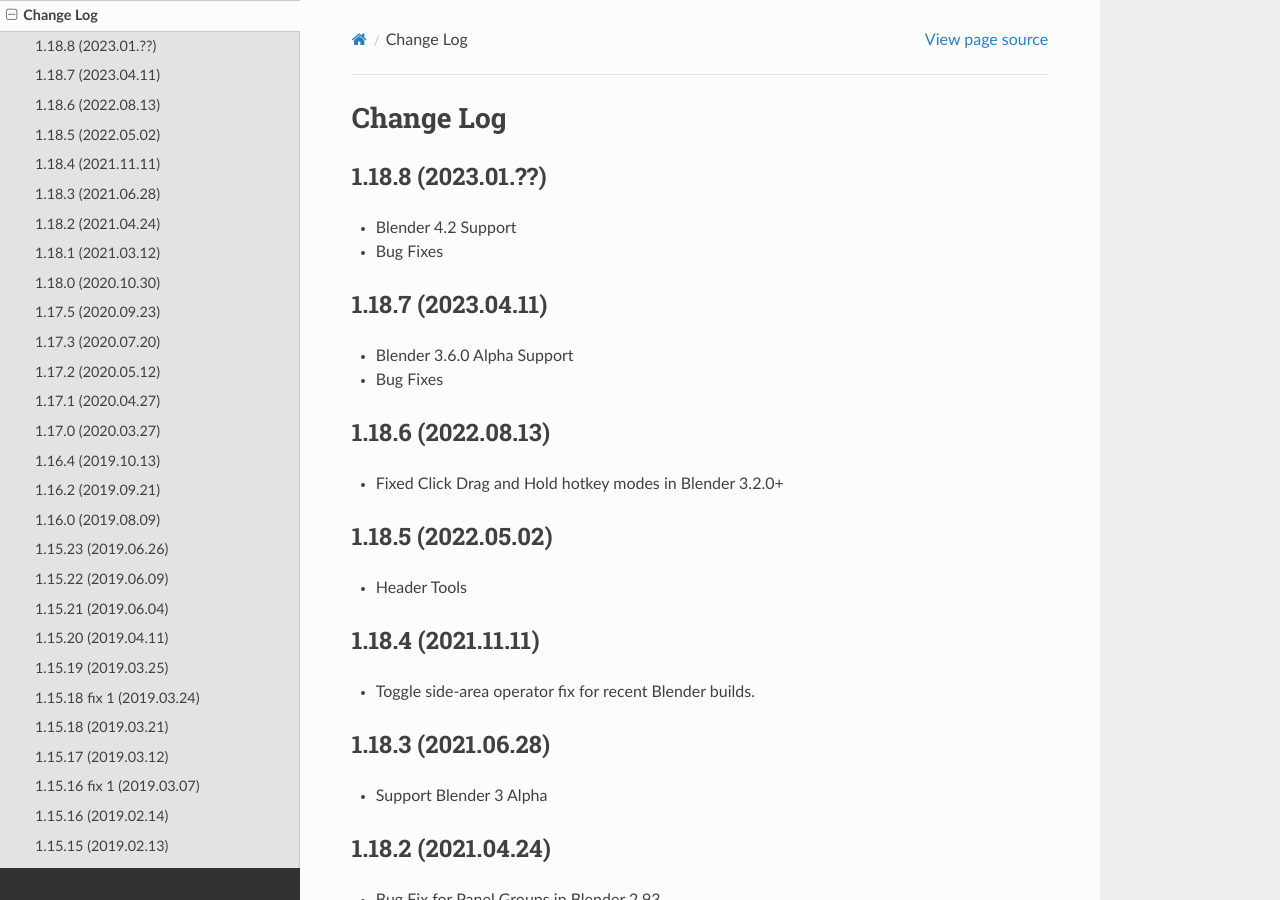
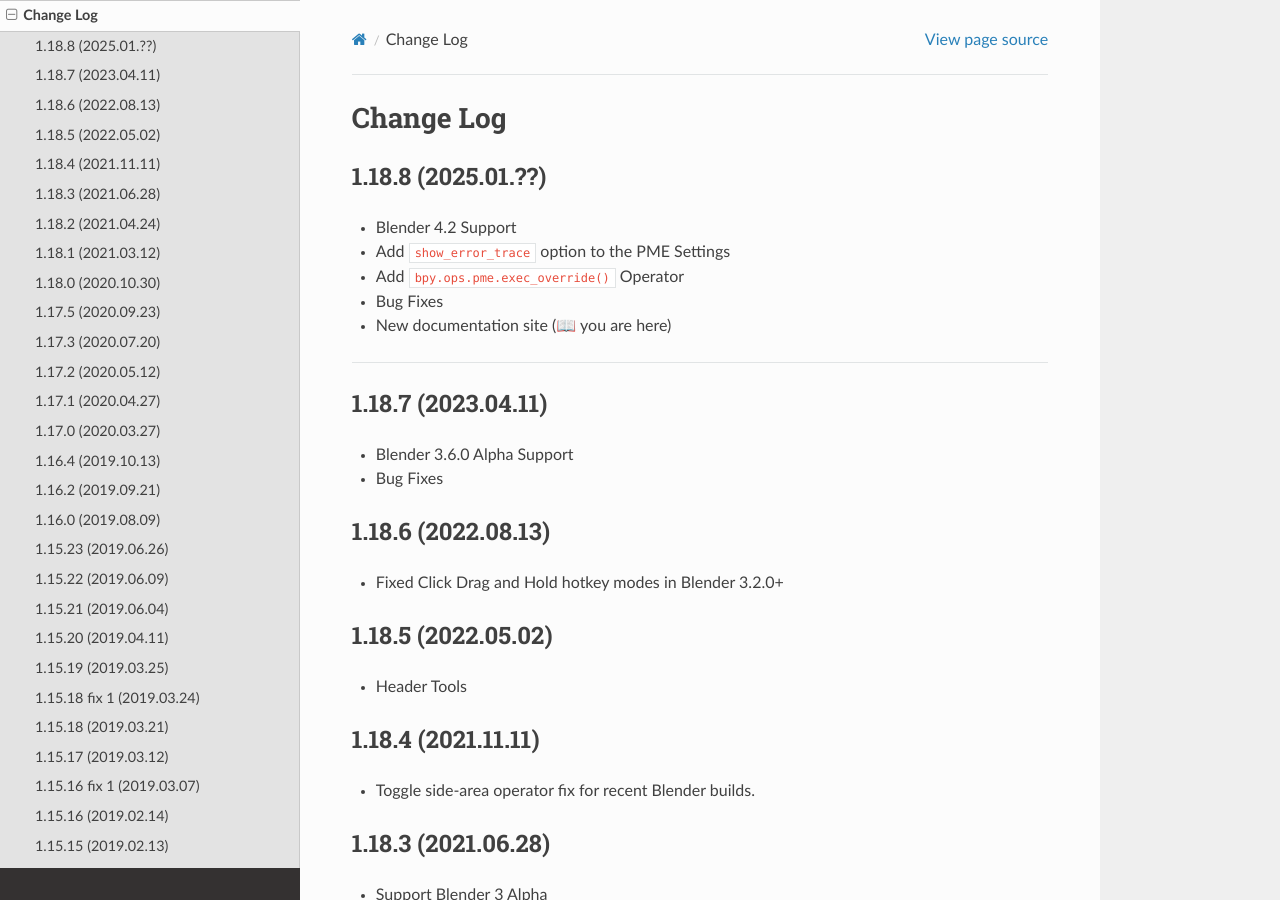
Before and after one commit to Pluglug/pme-docs, a Sphinx documentation site: the page built from docs/source/support_community/changelog.rst, in a window 1280 px wide and 900 px high. Built offline with Sphinx 7.4.7 and the Read the Docs theme 3.1.0, drawn with Linux system fonts in a browser that asks for light colours.

Commit message:
Minor adjustments.

```diff
--- a/docs/source/index.rst
+++ b/docs/source/index.rst
@@ -84,7 +84,7 @@ We continuously update PME to keep pace with Blender's evolution, implementing n
    :class: tip
 
    - `Blender Artists Forum <http://blenderartists.org/forum/showthread.php?392910>`_
-   - `PME-Fork Repository <https://github.com/pluglug/pie-menu-editor-fork>`_
+   - `PME Fork Repository <https://github.com/pluglug/pie-menu-editor-fork>`_
    - `PME Docs Repository <https://github.com/pluglug/pme-docs>`_
    - `Become a Sponsor <https://github.com/sponsors/pluglug>`_
 
@@ -106,11 +106,11 @@ We continuously update PME to keep pace with Blender's evolution, implementing n
    editors/popup_dialog_editor
    editors/sticky_key_editor
    editors/stack_key_editor
+   editors/macro_operator_editor
    editors/modal_operator_editor
-   editors/macro_operator_editor
-   editors/property_editor
    editors/editor_common_elements
    editors/ui_customization
+   editors/property_editor
    editors/custom_icons
    editors/settings
 
--- a/docs/source/support_community/changelog.rst
+++ b/docs/source/support_community/changelog.rst
@@ -3,10 +3,15 @@
 Change Log
 ==========
 
-1.18.8 (2023.01.??)
+1.18.8 (2025.01.??)
 ---------------------
 - Blender 4.2 Support
+- Add ``show_error_trace`` option to the PME Settings
+- Add ``bpy.ops.pme.exec_override()`` Operator
 - Bug Fixes
+- New documentation site (📖 you are here)
+
+----
 
 1.18.7 (2023.04.11)
 ---------------------
```
Also changed, not shown: docs/source/editors/editor_common_elements.rst (+6 -3 lines).
